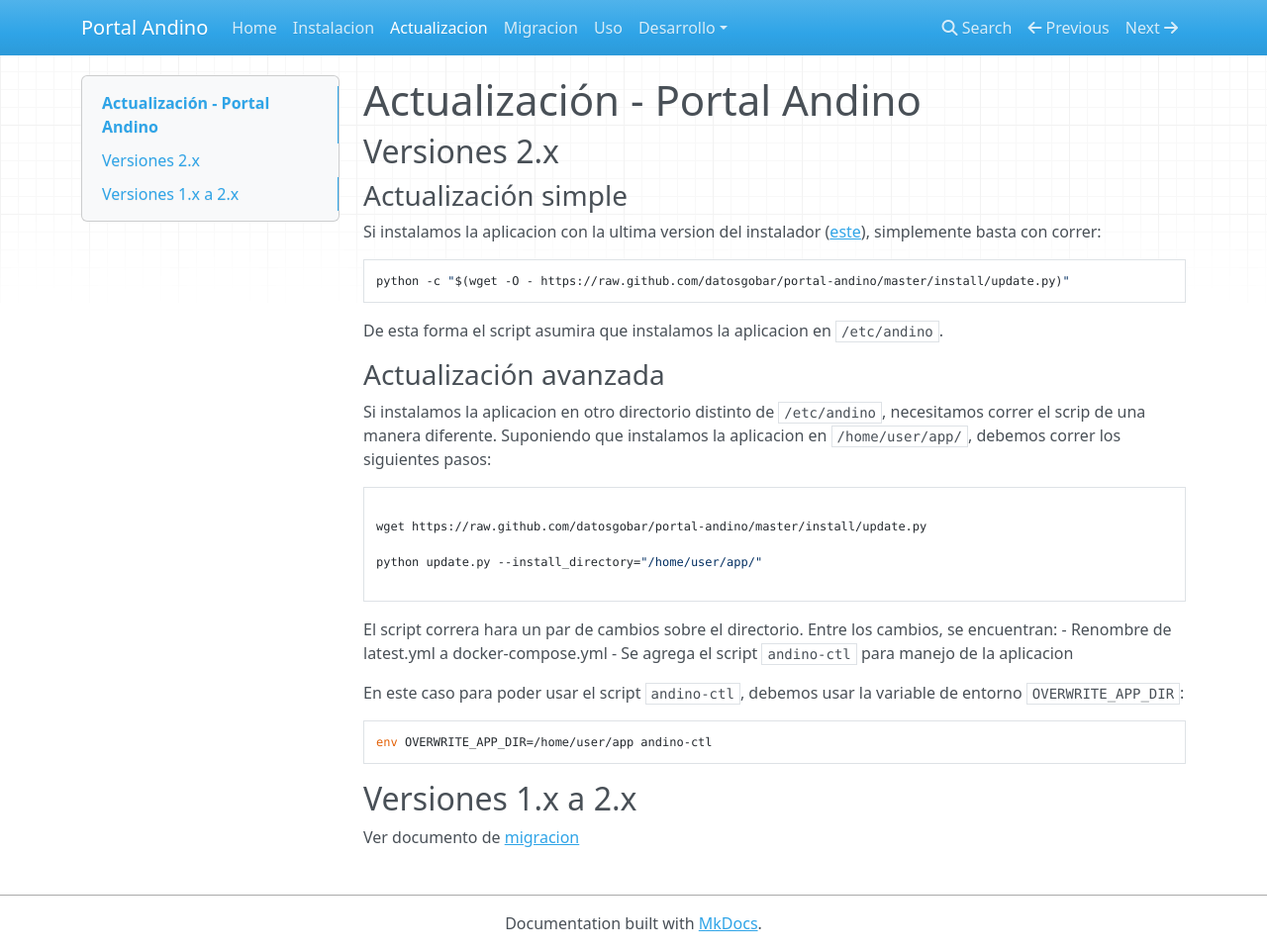
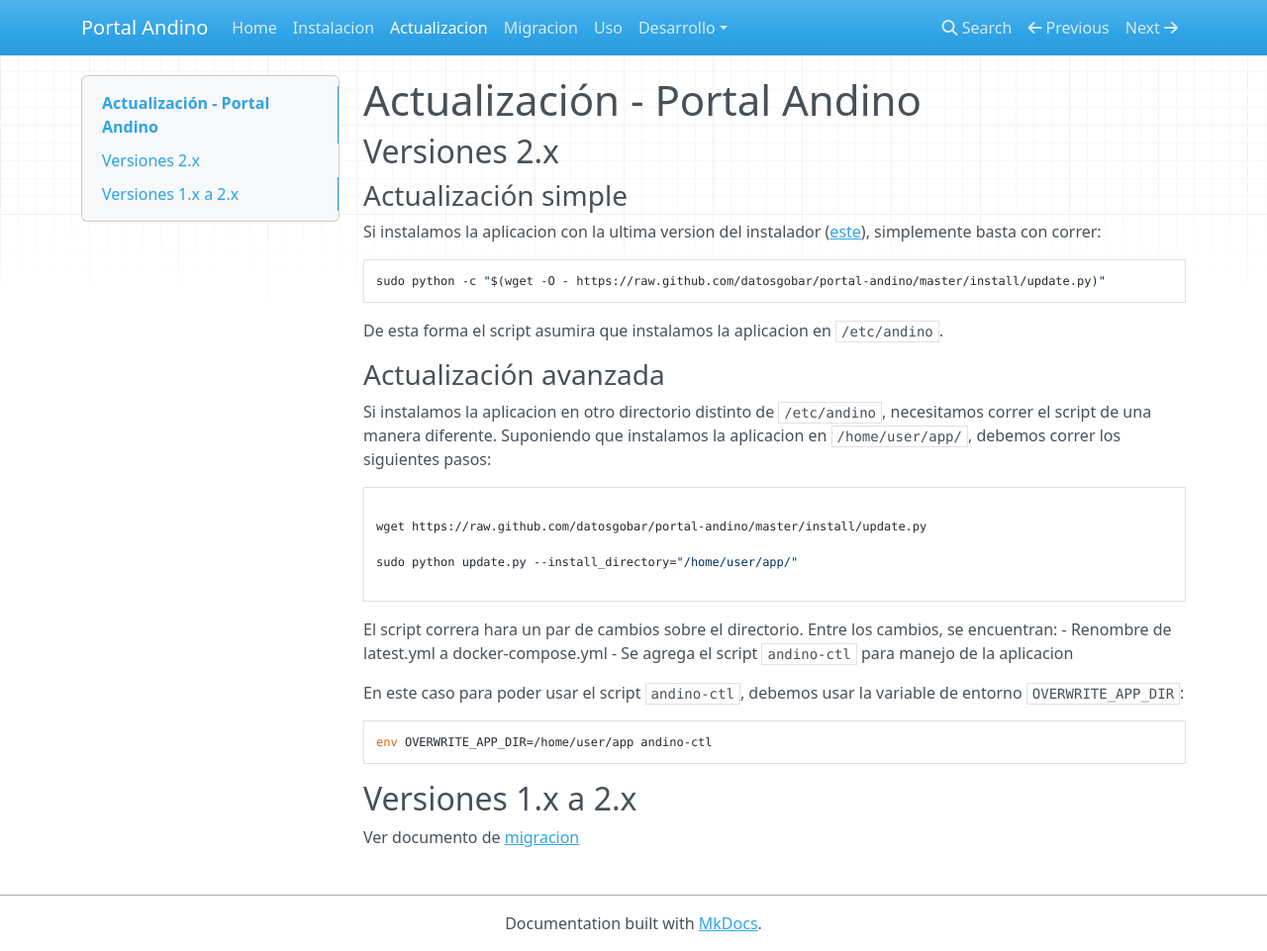
Before and after one commit to datosgobar/portal-andino, an MkDocs documentation site: the page built from docs/setup/update.md, in a window 1280 px wide and 961 px high. Shown: the whole window at 99% size. Built offline with MkDocs 1.6.1, drawn with Linux system fonts in a browser that asks for light colours; nearby versions of some CDN libraries; old or Windows-style settings are respelled for this version of MkDocs.

Commit message:
Arreglo typos

````diff
--- a/docs/setup/update.md
+++ b/docs/setup/update.md
@@ -8,7 +8,7 @@
 simplemente basta con correr:
 
 
-    python -c "$(wget -O - https://raw.github.com/datosgobar/portal-andino/master/install/update.py)"
+    sudo python -c "$(wget -O - https://raw.github.com/datosgobar/portal-andino/master/install/update.py)"
 
 
 De esta forma el script asumira que instalamos la aplicacion en `/etc/andino`.
@@ -16,7 +16,7 @@
 
 ### Actualización avanzada
 
-Si instalamos la aplicacion en otro directorio distinto de `/etc/andino`, necesitamos correr el scrip de una manera diferente.
+Si instalamos la aplicacion en otro directorio distinto de `/etc/andino`, necesitamos correr el script de una manera diferente.
 Suponiendo que instalamos la aplicacion en `/home/user/app/`, debemos correr los siguientes pasos:
 
 
@@ -24,7 +24,7 @@
 
 wget https://raw.github.com/datosgobar/portal-andino/master/install/update.py
 
-python update.py --install_directory="/home/user/app/"
+sudo python update.py --install_directory="/home/user/app/"
 
 ```
 
````
